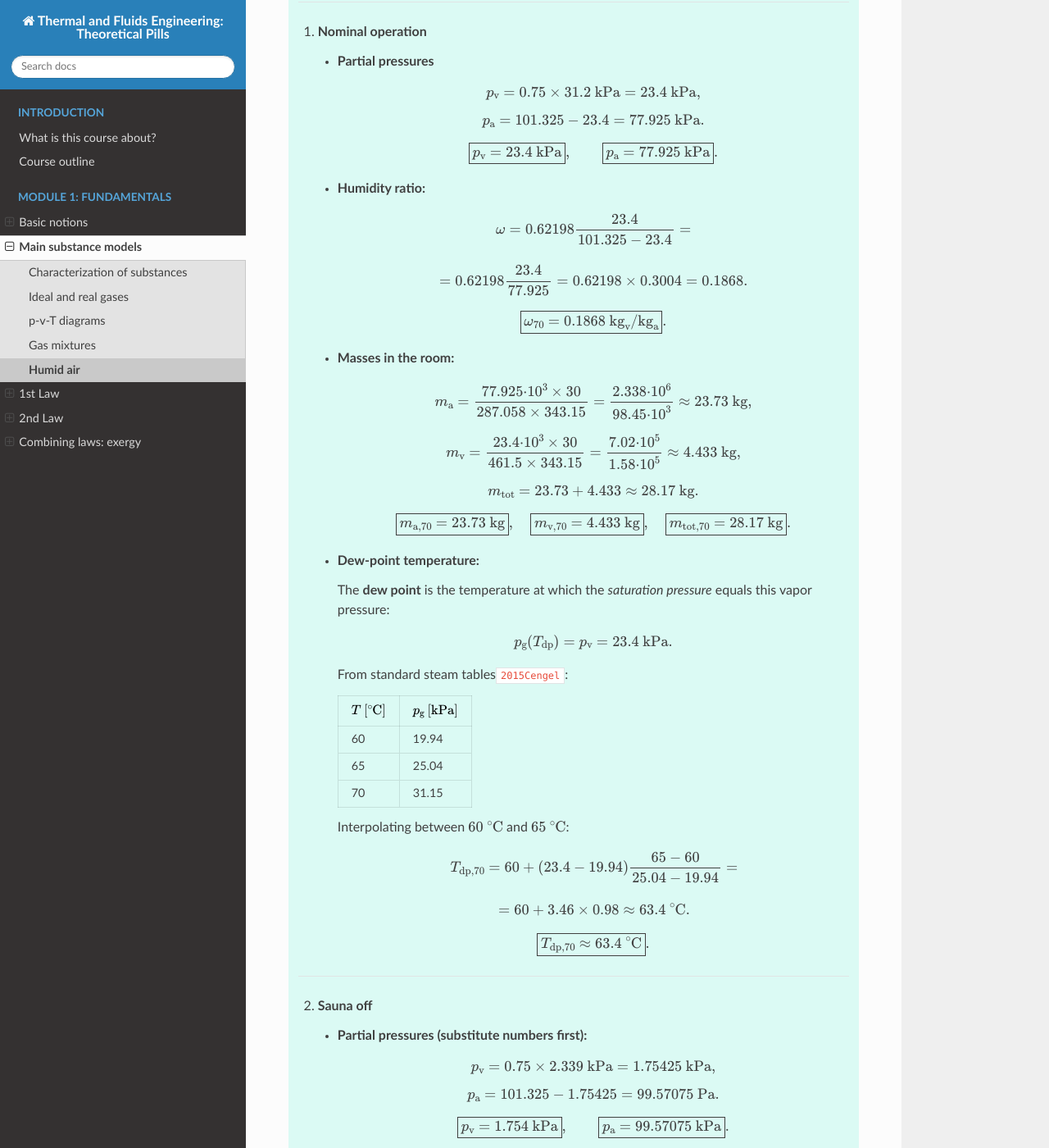
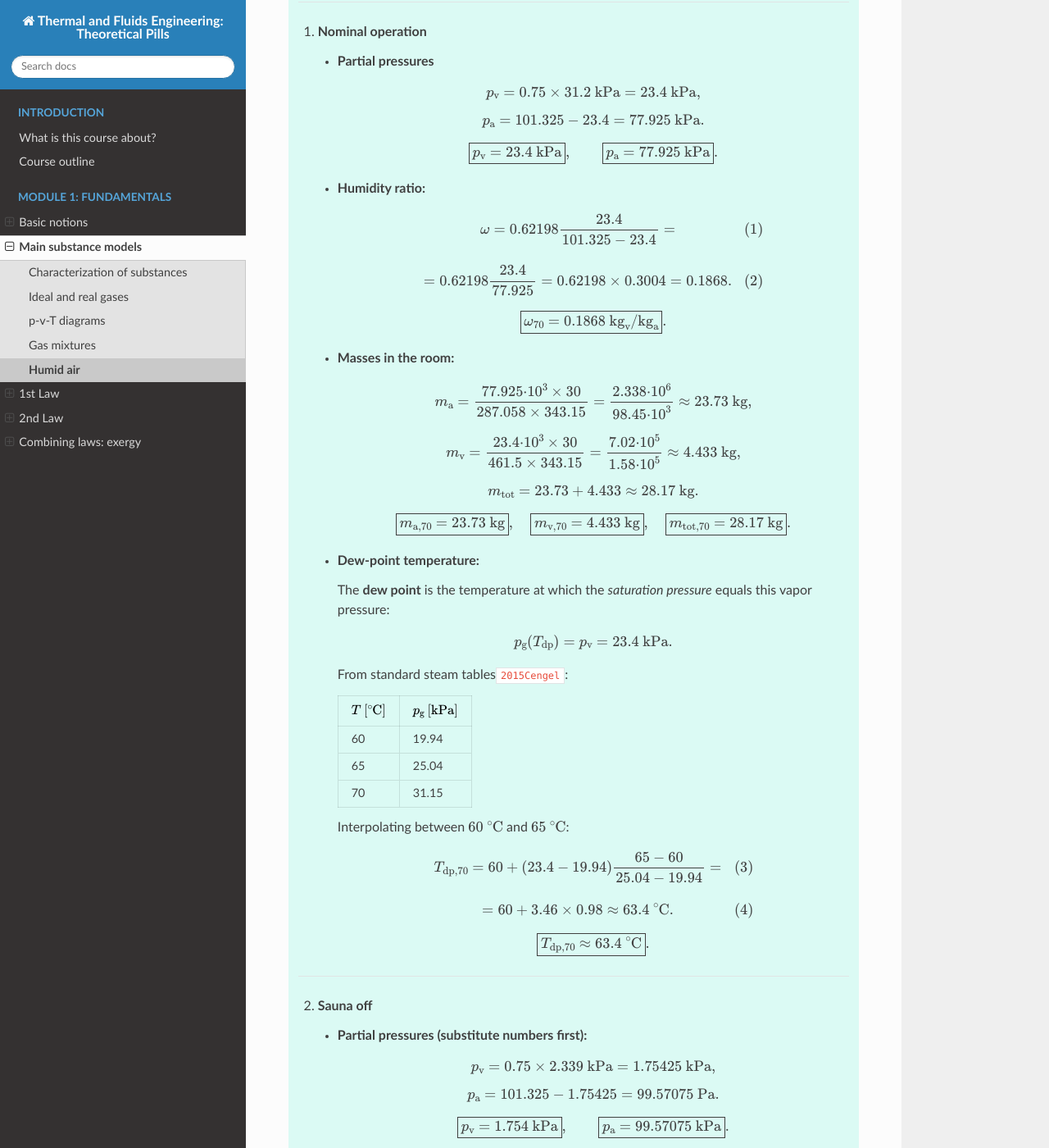
Before and after one commit to azarketa/Thermodynamics-theoretical-pills, a Sphinx documentation site: the page built from source/08_Humid_air.md, in a window 1280 px wide and 1400 px high, scrolled down 5984 px. Shown: the whole window at 82% size. Built offline with Sphinx 7.4.7 and the Read the Docs theme 3.1.0, drawn with Linux system fonts in a browser that asks for light colours; cross-references to code outside the pages are shown as plain code; some of the changed text lies outside the part shown.

Commit message:
Files updated

```diff
--- a/source/08_Humid_air.md
+++ b/source/08_Humid_air.md
@@ -239,10 +239,10 @@ $$
     * **Humidity ratio:**
 
         $$
-        \begin{gather*}
+        \begin{gather}
         \omega = 0.62198{}\frac{23.4}{101.325-23.4} = \\[10pt]
         = 0.62198{}\frac{23.4}{77.925} = 0.62198\times 0.3004 = 0.1868.
-        \end{gather*}
+        \end{gather}
         $$
 
         $$
@@ -290,10 +290,10 @@ $$
         Interpolating between $60 \ {^\circ}\text{C}$ and $65 \ {^\circ}\text{C}$:
 
         $$
-        \begin{gather*}
+        \begin{gather}
         T_{\text{dp},70} = 60 + (23.4 - 19.94)\frac{65 - 60}{25.04 - 19.94} = \\[10pt]
         = 60 + 3.46\times 0.98 \approx 63.4 \ ^\circ\text{C}.
-        \end{gather*}
+        \end{gather}
         $$
 
         $$
@@ -321,10 +321,10 @@ $$
     * **Humidity ratio:**
 
         $$
-        \begin{gather*}
+        \begin{gather}
         \omega = 0.62198{}\frac{1.754}{101.325 - 1.754} = \\[10pt]
         = 0.62198{}\frac{1.754}{99.57075} = 0.62198 \times 0.01762 = 0.01096.
-        \end{gather*}
+        \end{gather}
         $$
 
         $$
@@ -369,10 +369,10 @@ $$
         Interpolating between $15 \ ^{\circ}\text{C}$ and $20 \ ^{\circ}\text{C}$:
 
         $$
-        \begin{gather*}
+        \begin{gather}
         T_{\text{dp},20} = 15 + (1.754 - 1.705)\frac{20 - 15}{2.339 - 1.705} = \\[10pt]
         = 15 + 0.049\times 7.87 \approx 15.4 \ ^\circ\text{C}.
-        \end{gather*}
+        \end{gather}
         $$
 
         $$
@@ -393,7 +393,7 @@ $$
 
 4. **Discussion of results**
 
-    * **Sharp collapse of vapor pressure and humidity ratio:** when cooled from $70 \ ^{\circ}\text{C}$ to $20  \ ^{\circ}\text{C}$ (keeping $\phi=75%$), the vapor partial pressure $p_{\text{v}}$ drops by more than **$90 \ \%$**, and the specific humidity $w$ decreases by roughly **$94 \ \%$** $\Longrightarrow$ The air’s capacity to hold water vapor dramatically declines at low temperature.
+    * **Sharp collapse of vapor pressure and humidity ratio:** when cooled from $70 \ ^{\circ}\text{C}$ to $20  \ ^{\circ}\text{C}$ (keeping $\phi = 75 \ \%$), the vapor partial pressure $p_{\text{v}}$ drops by more than **$90 \ \%$**, and the specific humidity $w$ decreases by roughly **$94 \ \%$** $\Longrightarrow$ The air’s capacity to hold water vapor dramatically declines at low temperature.
 
     * **Substantial reduction in vapor mass.**
        Water vapor mass in the room falls from **$4.43 \ \text{kg}$** to **$0.39 \ \text{kg}$** ($\approx -91 \ \%$). The warm-air condition thus contains more than ten times as much moisture per cubic meter as the cool condition.
```
Also changed, not shown: source/11_Specific_heats.md (+10 -10 lines).
